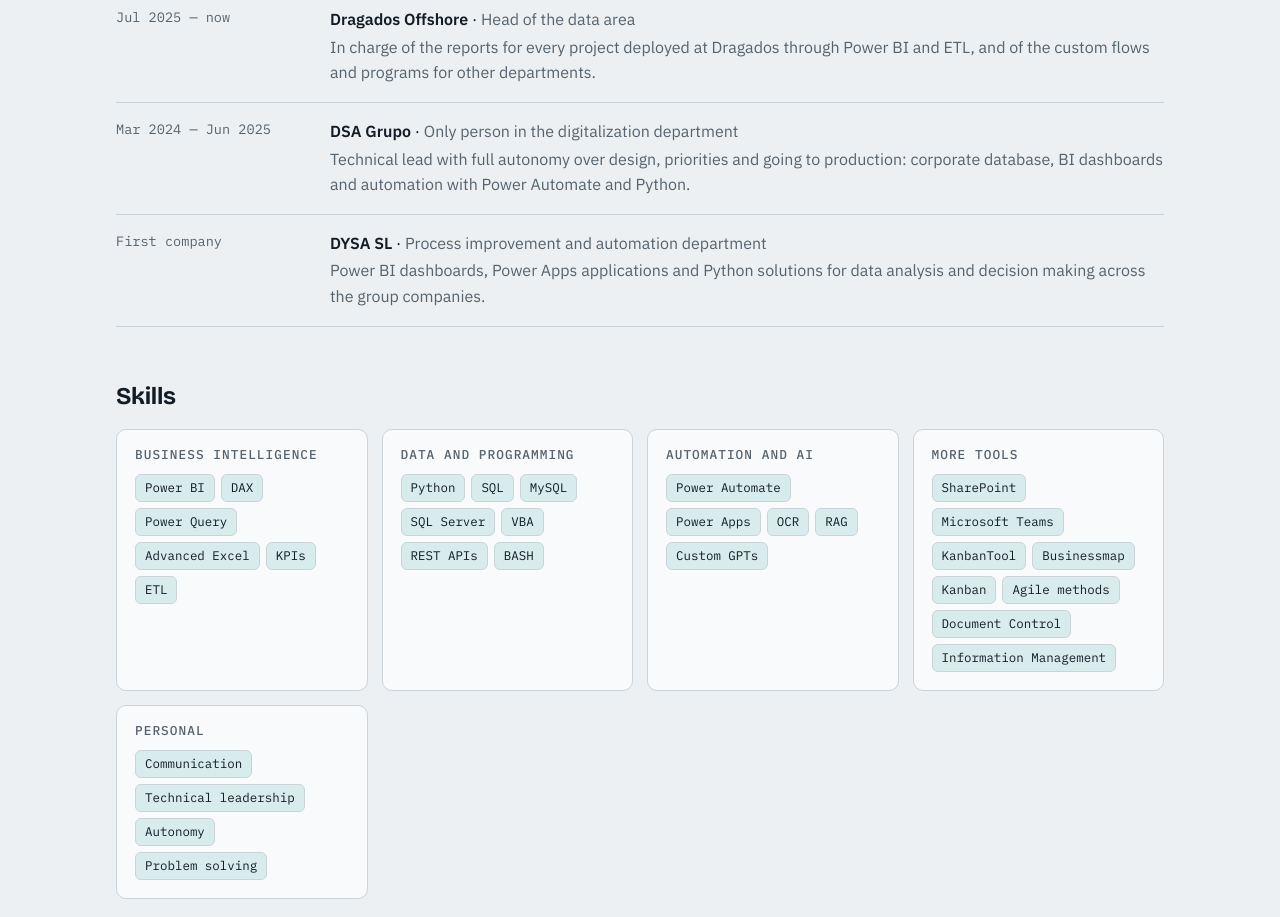
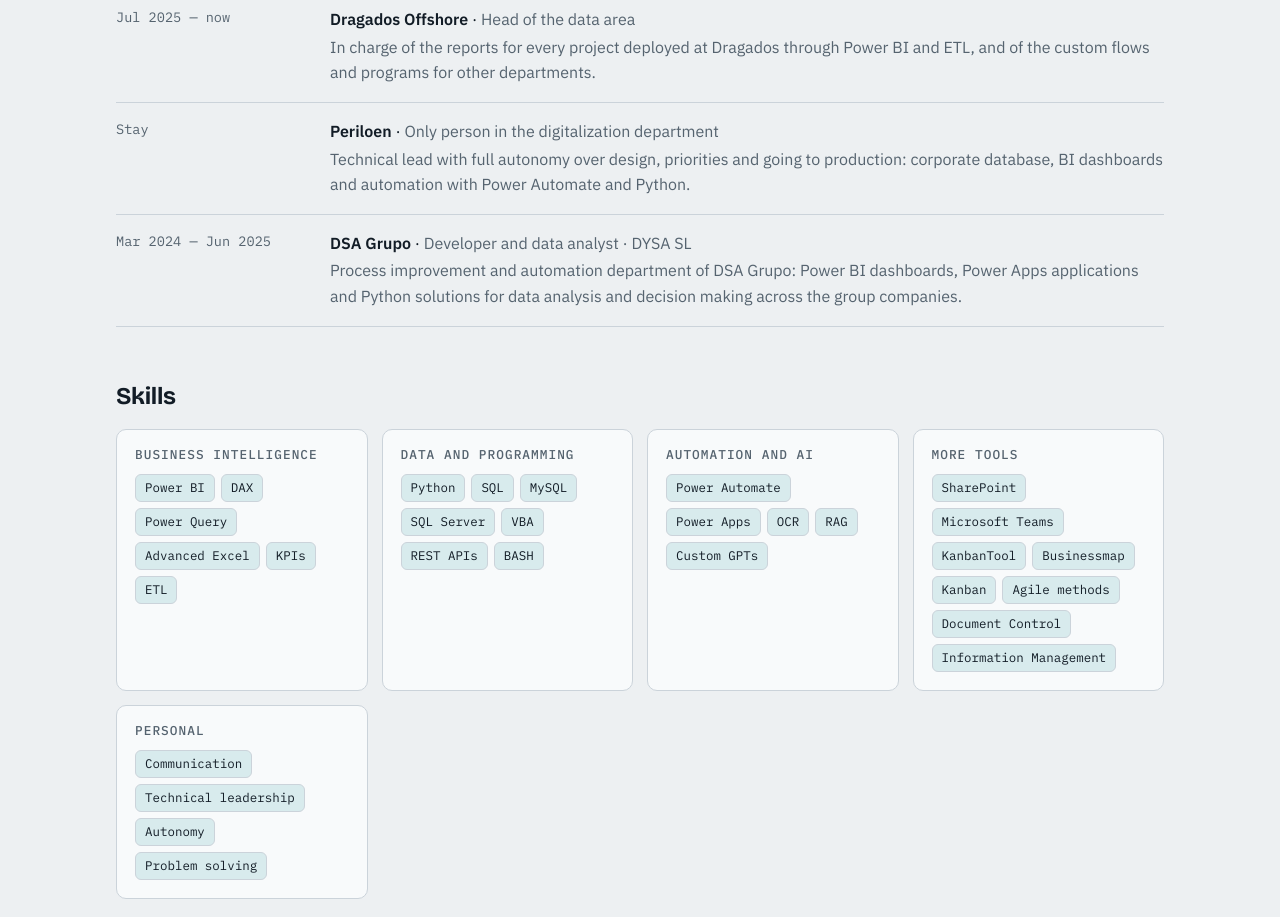
Before and after one commit to GonzaloRoman/GonzaloRoman.github.io, a plain HTML site: page index.html in a window 1280 px wide. Shown: the part 2040-2957 px from the top of the page. Drawn offline with nearby package versions, Linux system fonts and the light colour scheme.

Commit message:
Place DYSA SL under DSA Grupo and add the Periloen stay
Co-Authored-By: Claude Sonnet 5.5 <noreply@anthropic.com>
Claude-Session: https://claude.ai/code/session_01LdZ7eRQYfiJHqpfnKbixVL

```diff
--- a/index.html
+++ b/index.html
@@ -325,12 +325,12 @@ footer a { color: var(--fg); text-underline-offset: 3px; }
             <span class="what"><strong>Dragados Offshore</strong> · <span class="es">Responsable del área de datos</span><span class="en">Head of the data area</span><br><span><span class="es">Responsable de los informes de todos los proyectos desplegados en Dragados mediante Power BI y ETL, y de los flujos y programas a medida para otros departamentos.</span><span class="en">In charge of the reports for every project deployed at Dragados through Power BI and ETL, and of the custom flows and programs for other departments.</span></span></span>
           </div>
           <div class="row">
-            <span class="when"><span class="es">mar 2024 — jun 2025</span><span class="en">Mar 2024 — Jun 2025</span></span>
-            <span class="what"><strong>DSA Grupo</strong> · <span class="es">Única persona del departamento de digitalización</span><span class="en">Only person in the digitalization department</span><br><span><span class="es">Liderazgo técnico con autonomía total sobre el diseño, las prioridades y la puesta en producción: base de datos corporativa, dashboards de BI y automatización con Power Automate y Python.</span><span class="en">Technical lead with full autonomy over design, priorities and going to production: corporate database, BI dashboards and automation with Power Automate and Python.</span></span></span>
+            <span class="when"><span class="es">Estadía</span><span class="en">Stay</span></span>
+            <span class="what"><strong>Periloen</strong> · <span class="es">Única persona del departamento de digitalización</span><span class="en">Only person in the digitalization department</span><br><span><span class="es">Liderazgo técnico con autonomía total sobre el diseño, las prioridades y la puesta en producción: base de datos corporativa, dashboards de BI y automatización con Power Automate y Python.</span><span class="en">Technical lead with full autonomy over design, priorities and going to production: corporate database, BI dashboards and automation with Power Automate and Python.</span></span></span>
           </div>
           <div class="row">
-            <span class="when"><span class="es">Primera empresa</span><span class="en">First company</span></span>
-            <span class="what"><strong>DYSA SL</strong> · <span class="es">Departamento de mejora de procesos y automatización</span><span class="en">Process improvement and automation department</span><br><span><span class="es">Tableros de Power BI, aplicaciones en Power Apps y soluciones en Python para el análisis de datos y la toma de decisiones en las empresas del grupo.</span><span class="en">Power BI dashboards, Power Apps applications and Python solutions for data analysis and decision making across the group companies.</span></span></span>
+            <span class="when"><span class="es">mar 2024 — jun 2025</span><span class="en">Mar 2024 — Jun 2025</span></span>
+            <span class="what"><strong>DSA Grupo</strong> · <span class="es">Programador y analista de datos · DYSA SL</span><span class="en">Developer and data analyst · DYSA SL</span><br><span><span class="es">Departamento de mejora de procesos y automatización de DSA Grupo: tableros de Power BI, aplicaciones en Power Apps y soluciones en Python para el análisis de datos y la toma de decisiones en las empresas del grupo.</span><span class="en">Process improvement and automation department of DSA Grupo: Power BI dashboards, Power Apps applications and Python solutions for data analysis and decision making across the group companies.</span></span></span>
           </div>
         </div>
       </div>
@@ -386,28 +386,28 @@ footer a { color: var(--fg); text-underline-offset: 3px; }
 
       <div class="stack">
         <article class="card flip" data-state="after">
-          <header><h2><span class="es">Facturas con IA y OCR</span><span class="en">Invoices with AI and OCR</span></h2><span class="meta">DYSA SL</span></header>
+          <header><h2><span class="es">Facturas con IA y OCR</span><span class="en">Invoices with AI and OCR</span></h2><span class="meta">DSA Grupo · DYSA SL</span></header>
           <div class="seg" role="group" aria-label="Manual / Automático"><button type="button" data-state="before" aria-pressed="false">Manual</button><button type="button" data-state="after" aria-pressed="true"><span class="es">Automático</span><span class="en">Automated</span></button></div>
           <div class="panel before"><span class="tag"><span class="es">Antes</span><span class="en">Before</span></span><p><span class="es">Dar de alta las facturas de unos 30-40 clientes se hacía a mano y ocupaba unas 10 horas cada semana.</span><span class="en">Entering the invoices of some 30-40 clients was done by hand and took about 10 hours every week.</span></p><ul><li><span class="es">Había que abrir cada factura, leer sus datos y teclearlos en el sistema.</span><span class="en">Each invoice had to be opened, read and typed into the system.</span></li><li><span class="es">Un dato copiado mal obligaba a revisar y corregir después.</span><span class="en">A mistyped value meant checking and fixing it later.</span></li><li><span class="es">El mismo trabajo se repetía cada semana, con cada cliente.</span><span class="en">The same work repeated every week, for every client.</span></li></ul></div>
           <div class="panel after"><span class="tag"><span class="es">Ahora</span><span class="en">Now</span></span><p><span class="es">Flujos de Power Automate que procesan las facturas recibidas por email, sin intervención manual.</span><span class="en">Power Automate flows that process the invoices received by email, with no manual work.</span></p><ul><li><span class="es">Lectura de cada factura con OCR.</span><span class="en">Each invoice is read with OCR.</span></li><li><span class="es">Extracción y traducción automática de los datos.</span><span class="en">Data is extracted and translated automatically.</span></li><li><span class="es">Integración de los datos en Teams y SharePoint.</span><span class="en">Data is integrated into Teams and SharePoint.</span></li></ul><div class="res"><span class="chip"><span class="es">≈ 10 h / semana ahorradas</span><span class="en">≈ 10 h / week saved</span></span><span class="chip"><span class="es">más de 500 h al año</span><span class="en">over 500 h a year</span></span></div></div>
           <div class="chips"><span class="chip">Power Automate</span><span class="chip">OCR</span><span class="chip"><span class="es">IA</span><span class="en">AI</span></span><span class="chip">Teams</span><span class="chip">SharePoint</span></div>
         </article>
         <article class="card flip" data-state="after">
-          <header><h2><span class="es">Gestión de tickets</span><span class="en">Ticket management</span></h2><span class="meta">DYSA SL</span></header>
+          <header><h2><span class="es">Gestión de tickets</span><span class="en">Ticket management</span></h2><span class="meta">DSA Grupo · DYSA SL</span></header>
           <div class="seg" role="group" aria-label="Manual / Automático"><button type="button" data-state="before" aria-pressed="false">Manual</button><button type="button" data-state="after" aria-pressed="true"><span class="es">Automático</span><span class="en">Automated</span></button></div>
           <div class="panel before"><span class="tag"><span class="es">Antes</span><span class="en">Before</span></span><p><span class="es">Las peticiones entre departamentos se gestionaban por correo electrónico.</span><span class="en">Requests between departments were handled by email.</span></p><ul><li><span class="es">Los mensajes no se respondían a tiempo.</span><span class="en">Messages were not answered in time.</span></li><li><span class="es">Muchos se perdían entre otros correos.</span><span class="en">Many got lost among other emails.</span></li><li><span class="es">No había un único sitio donde ver el estado de cada petición.</span><span class="en">There was no single place to see the status of each request.</span></li></ul></div>
           <div class="panel after"><span class="tag"><span class="es">Ahora</span><span class="en">Now</span></span><p><span class="es">Una aplicación en Power Apps, con base de datos en Dataverse y flujos de Power Automate, usada por todas las empresas del grupo.</span><span class="en">A Power Apps app, backed by a Dataverse database and Power Automate flows, used by all the group companies.</span></p><ul><li><span class="es">Diseñada de principio a fin: modelado entidad-relación, backend y frontend.</span><span class="en">Designed end to end: entity-relationship modeling, backend and frontend.</span></li><li><span class="es">Los flujos avisan automáticamente al departamento que corresponde.</span><span class="en">Flows automatically notify the right department.</span></li><li><span class="es">El estado de cada petición se consulta en un solo sitio.</span><span class="en">The status of every request is visible in one place.</span></li></ul><div class="res"><span class="chip"><span class="es">Usada por las 4 empresas del grupo</span><span class="en">Used by all 4 group companies</span></span></div></div>
           <div class="chips"><span class="chip">Power Apps</span><span class="chip">Dataverse</span><span class="chip">Power Automate</span><span class="chip"><span class="es">Metodologías ágiles</span><span class="en">Agile</span></span></div>
         </article>
         <article class="card flip" data-state="after">
-          <header><h2><span class="es">Trazabilidad de albaranes con VBA</span><span class="en">Delivery-note traceability with VBA</span></h2><span class="meta">DYSA SL</span></header>
+          <header><h2><span class="es">Trazabilidad de albaranes con VBA</span><span class="en">Delivery-note traceability with VBA</span></h2><span class="meta">DSA Grupo · DYSA SL</span></header>
           <div class="seg" role="group" aria-label="Manual / Automático"><button type="button" data-state="before" aria-pressed="false">Manual</button><button type="button" data-state="after" aria-pressed="true"><span class="es">Automático</span><span class="en">Automated</span></button></div>
           <div class="panel before"><span class="tag"><span class="es">Antes</span><span class="en">Before</span></span><p><span class="es">La trazabilidad diaria de los albaranes era una carga operativa que recaía en 5 personas.</span><span class="en">Daily delivery-note traceability was an operational load that fell on 5 people.</span></p></div>
           <div class="panel after"><span class="tag"><span class="es">Ahora</span><span class="en">Now</span></span><p><span class="es">Macros VBA conectadas a bases de datos que automatizan la trazabilidad diaria.</span><span class="en">VBA macros connected to databases that automate daily traceability.</span></p><ul><li><span class="es">Validación automática de los datos.</span><span class="en">Automatic data validation.</span></li><li><span class="es">Informes generados sin intervención manual.</span><span class="en">Reports generated with no manual step.</span></li><li><span class="es">Alertas cuando algo no cuadra.</span><span class="en">Alerts when something does not add up.</span></li></ul><div class="res"><span class="chip"><span class="es">Carga operativa de 5 personas reducida</span><span class="en">Operational load of 5 people reduced</span></span></div></div>
           <div class="chips"><span class="chip">VBA</span><span class="chip"><span class="es">Bases de datos</span><span class="en">Databases</span></span></div>
         </article>
         <article class="card flip" data-state="after">
-          <header><h2><span class="es">De PDF de cliente a tarea asignada</span><span class="en">From client PDF to assigned task</span></h2><span class="meta">DSA Grupo · 2024 — 2025</span></header>
+          <header><h2><span class="es">De PDF de cliente a tarea asignada</span><span class="en">From client PDF to assigned task</span></h2><span class="meta">Periloen</span></header>
           <div class="seg" role="group" aria-label="Manual / Automático"><button type="button" data-state="before" aria-pressed="false">Manual</button><button type="button" data-state="after" aria-pressed="true"><span class="es">Automático</span><span class="en">Automated</span></button></div>
           <div class="panel before"><span class="tag"><span class="es">Antes</span><span class="en">Before</span></span><p><span class="es">La información de los PDF que enviaban los clientes había que pasarla a mano al sistema y asignarla a cada perito.</span><span class="en">The information in the PDFs sent by clients had to be moved into the system by hand and assigned to each expert.</span></p></div>
           <div class="panel after"><span class="tag"><span class="es">Ahora</span><span class="en">Now</span></span><p><span class="es">Flujos en Power Automate y Python que lo hacen de principio a fin.</span><span class="en">Power Automate and Python flows that do it from start to finish.</span></p><ul><li><span class="es">Extracción automática de la información de los PDF recibidos.</span><span class="en">Automatic extraction of the information in the PDFs received.</span></li><li><span class="es">Almacenamiento en la base de datos de la empresa.</span><span class="en">Storage in the company database.</span></li><li><span class="es">Creación de tarjetas en la herramienta de gestión de tareas, asignadas a los peritos.</span><span class="en">Cards created in the task management tool, assigned to the experts.</span></li></ul></div>
@@ -428,12 +428,12 @@ footer a { color: var(--fg); text-underline-offset: 3px; }
           <div class="chips"><span class="chip">Power Automate</span><span class="chip">Power Apps</span></div>
         </article>
         <article class="card">
-          <header><h2><span class="es">Integración con KanbanTool y Businessmap</span><span class="en">KanbanTool and Businessmap integration</span></h2><span class="meta">DYSA SL</span></header>
+          <header><h2><span class="es">Integración con KanbanTool y Businessmap</span><span class="en">KanbanTool and Businessmap integration</span></h2><span class="meta">DSA Grupo · DYSA SL</span></header>
           <div class="plain"><p><span class="es">Aplicaciones en Python que se conectan por APIs REST a KanbanTool y Businessmap.</span><span class="en">Python applications that connect through REST APIs to KanbanTool and Businessmap.</span></p><ul><li><span class="es">Autenticación y manejo de JSON.</span><span class="en">Authentication and JSON handling.</span></li><li><span class="es">ETLs que alimentan los informes de Power BI.</span><span class="en">ETLs that feed the Power BI reports.</span></li><li><span class="es">Gestión de trabajos urgentes con carpetas locales y en servidor.</span><span class="en">Handling of urgent jobs with local and server folders.</span></li><li><span class="es">Copias de seguridad automáticas.</span><span class="en">Automatic backups.</span></li></ul></div>
           <div class="chips"><span class="chip">Python</span><span class="chip">JSON</span><span class="chip">Kanban</span></div>
         </article>
         <article class="card">
-          <header><h2><span class="es">Agentes GPT con RAG</span><span class="en">GPT agents with RAG</span></h2><span class="meta">DYSA SL</span></header>
+          <header><h2><span class="es">Agentes GPT con RAG</span><span class="en">GPT agents with RAG</span></h2><span class="meta">DSA Grupo · DYSA SL</span></header>
           <div class="plain"><p><span class="es">Agentes GPT personalizados, con RAG y embeddings semánticos, para consultar información de la empresa.</span><span class="en">Custom GPT agents, with RAG and semantic embeddings, to query company information.</span></p><ul><li><span class="es">Procedimientos y documentación.</span><span class="en">Procedures and documentation.</span></li><li><span class="es">Hojas de Excel.</span><span class="en">Excel sheets.</span></li><li><span class="es">Datos de proveedores.</span><span class="en">Supplier data.</span></li></ul></div>
           <div class="chips"><span class="chip">RAG</span><span class="chip"><span class="es">Embeddings semánticos</span><span class="en">Semantic embeddings</span></span><span class="chip">GPT</span></div>
         </article>
@@ -475,28 +475,28 @@ footer a { color: var(--fg); text-underline-offset: 3px; }
           <div class="chips"><span class="chip">Power BI</span><span class="chip">DAX</span><span class="chip">Power Query</span></div>
         </article>
         <article class="card">
-          <header><h2><span class="es">Base de datos corporativa y BI de una empresa</span><span class="en">A company's database and BI</span></h2><span class="meta">DSA Grupo · 2024 — 2025</span></header>
+          <header><h2><span class="es">Base de datos corporativa y BI de una empresa</span><span class="en">A company's database and BI</span></h2><span class="meta">Periloen</span></header>
           <dl class="facts">
             <div><dt><span class="es">Qué hice</span><span class="en">What I did</span></dt><dd><span class="es">Como única persona del departamento, con autonomía total sobre el diseño, las prioridades y la puesta en producción, lideré la digitalización de la empresa.</span><span class="en">As the only person in the department, with full autonomy over design, priorities and going to production, I led the digitalization of the company.</span><ul><li><span class="es">Gestión, modelado y desarrollo de la base de datos corporativa.</span><span class="en">Management, modeling and development of the corporate database.</span></li><li><span class="es">Dashboards de BI y modelos ETL para la empresa.</span><span class="en">BI dashboards and ETL models for the company.</span></li><li><span class="es">Automatización de procesos con Power Automate y Python.</span><span class="en">Process automation with Power Automate and Python.</span></li></ul></dd></div>
           </dl>
           <div class="chips"><span class="chip">SQL</span><span class="chip">Power BI</span><span class="chip">Python</span><span class="chip">Power Automate</span></div>
         </article>
         <article class="card">
-          <header><h2><span class="es">BI para un grupo de cuatro empresas</span><span class="en">BI for a group of four companies</span></h2><span class="meta">DYSA SL</span></header>
+          <header><h2><span class="es">BI para un grupo de cuatro empresas</span><span class="en">BI for a group of four companies</span></h2><span class="meta">DSA Grupo · DYSA SL</span></header>
           <dl class="facts">
             <div><dt><span class="es">Qué hice</span><span class="en">What I did</span></dt><dd><span class="es">ETL y dashboards en Power BI que integran las bases de datos de las cuatro empresas del grupo.</span><span class="en">ETL and Power BI dashboards that integrate the databases of the group's four companies.</span><ul><li><span class="es">Seguimiento de proyectos.</span><span class="en">Project tracking.</span></li><li><span class="es">Eficiencia de fabricación.</span><span class="en">Manufacturing efficiency.</span></li><li><span class="es">Balance financiero.</span><span class="en">Financial balance.</span></li></ul></dd></div>
           </dl>
           <div class="chips"><span class="chip">Power BI</span><span class="chip">ETL</span><span class="chip">SQL</span></div>
         </article>
         <article class="card">
-          <header><h2><span class="es">Bases de datos MySQL</span><span class="en">MySQL databases</span></h2><span class="meta">DYSA SL</span></header>
+          <header><h2><span class="es">Bases de datos MySQL</span><span class="en">MySQL databases</span></h2><span class="meta">DSA Grupo · DYSA SL</span></header>
           <dl class="facts">
             <div><dt><span class="es">Qué hice</span><span class="en">What I did</span></dt><dd><ul><li><span class="es">Ingeniería inversa de bases de datos existentes.</span><span class="en">Reverse engineering of existing databases.</span></li><li><span class="es">Consultas SQL complejas.</span><span class="en">Complex SQL queries.</span></li><li><span class="es">Normalización, indexación y optimización.</span><span class="en">Normalization, indexing and optimization.</span></li></ul></dd></div>
           </dl>
           <div class="chips"><span class="chip">MySQL</span><span class="chip">SQL</span></div>
         </article>
         <article class="card">
-          <header><h2><span class="es">Estadística y DAX en Power BI</span><span class="en">Statistics and DAX in Power BI</span></h2><span class="meta">DYSA SL</span></header>
+          <header><h2><span class="es">Estadística y DAX en Power BI</span><span class="en">Statistics and DAX in Power BI</span></h2><span class="meta">DSA Grupo · DYSA SL</span></header>
           <dl class="facts">
             <div><dt><span class="es">Qué hice</span><span class="en">What I did</span></dt><dd><span class="es">Análisis estadístico dentro de Power BI y KPIs en DAX.</span><span class="en">Statistical analysis inside Power BI and KPIs in DAX.</span><ul><li><span class="es">Media, mediana y desviación estándar.</span><span class="en">Mean, median and standard deviation.</span></li><li><span class="es">Regresión lineal y ANOVA.</span><span class="en">Linear regression and ANOVA.</span></li><li><span class="es">DAX para KPIs.</span><span class="en">DAX for KPIs.</span></li></ul></dd></div>
           </dl>
```
